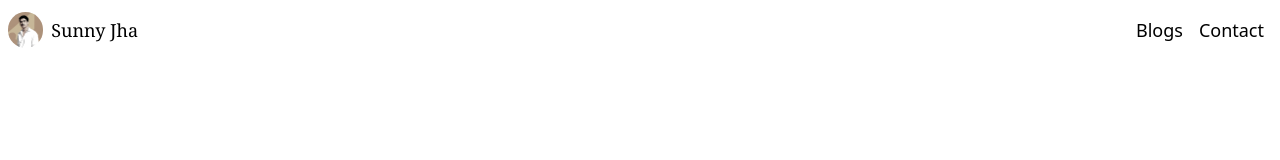
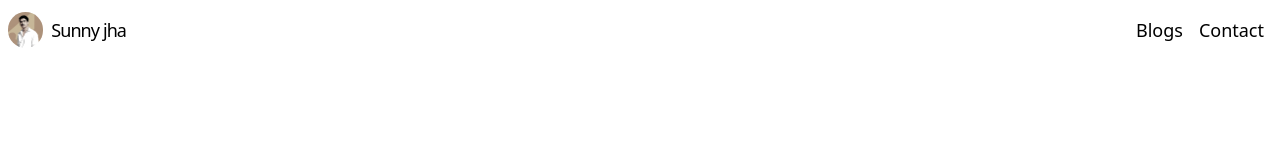
Before and after one commit to sunnyJha08/Portfolio, a React (Vite) app: page / in a window 1280 px wide. Shown: the top 160 px of the page. Built offline with nearby package versions, Linux system fonts and the light colour scheme.

Commit message:
Fonts design inhancement and created new file ContactForm

```diff
--- /dev/null
+++ b/src/components/ContactForm.jsx
@@ -0,0 +1,3 @@
+export default function ContactForm() {
+  return <div className="bg-red-600"> Contact form spawn </div>;
+}
--- a/src/components/Header.jsx
+++ b/src/components/Header.jsx
@@ -1,34 +1,35 @@
 import { Link } from "react-router-dom";
+import ContactForm from "./ContactForm.jsx";
 
-const Header = () => {
+function Header() {
   return (
     <div className="max-w-full h-auto">
       <nav className="flex">
         <div className="w-2/4">
-          <a
+          <Link
             className="w-max h-full flex items-center gap-2 p-2"
             href="http://192.168.0.100:5173/">
             <img
               src="src/assets/logo.png"
               alt="Logo"
-              className="h-auto max-w-[2.2rem]  rounded-full"
+              className="h-auto max-w-[2.2rem] rounded-full"
             />
-            <p className="font-serif  text-lg ">Sunny Jha</p>
-          </a>
+            <p className="text-lg font-medium tracking-tighter">Sunny jha</p>
+          </Link>
         </div>
-        <div className="w-2/4 flex justify-end items-center gap-4 p-4 text-lg  font-medium">
+        <div className="w-2/4 flex justify-end items-center gap-4 p-4 text-lg  font-light">
           <Link
             className="hover:text-gray-400"
             to="http://192.168.0.100:5173/blogs">
             Blogs
           </Link>
-          <button className="cursor-pointer  hover:text-gray-400">
+          <button className="cursor-pointer hover:text-gray-400">
             Contact
           </button>
         </div>
       </nav>
     </div>
   );
-};
+}
 
 export default Header;
```
